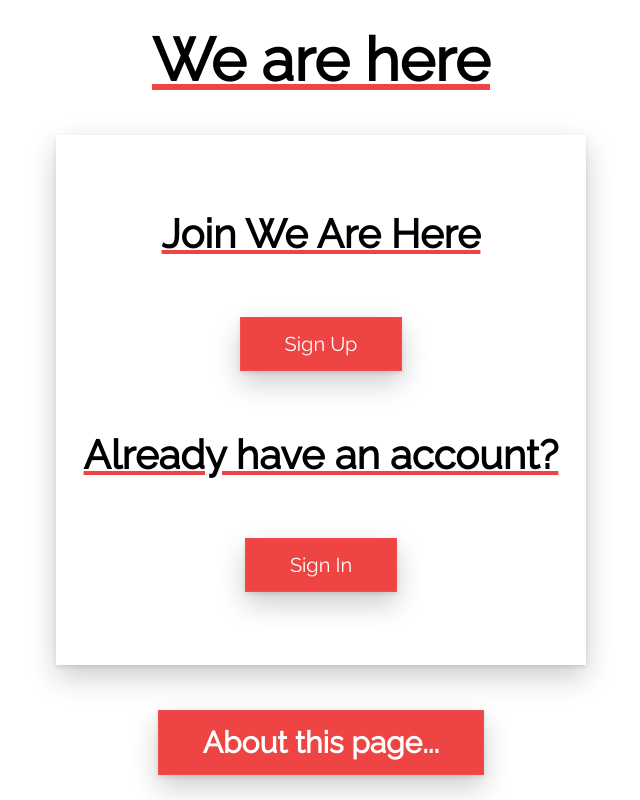
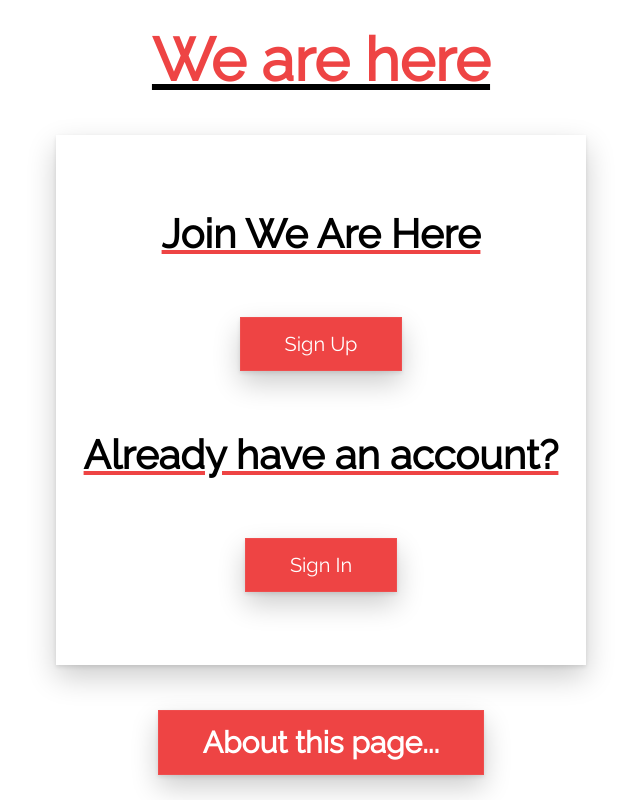
Before and after one commit to Professional-Kate/we-are-here-final-project, a React (Create React App) app in the folder client/: page /landing in a window 1280 px wide. Shown: the whole page, without its empty margins (319-959 px from the left). Built offline with nearby package versions, Linux system fonts and the light colour scheme.

Commit message:
updated CSS slightly. Main header is now red with a black underline, just like in the about page.

```diff
--- a/client/src/pages/Landing.css
+++ b/client/src/pages/Landing.css
@@ -58,6 +58,7 @@ ul {
 .main-heading {
   font-size: var(--larger-font-size);
   margin-bottom: var(--larger-gap);
+  color: var(--cyf-red);
 }
 
 #root {
--- a/client/src/pages/Landing.js
+++ b/client/src/pages/Landing.js
@@ -10,7 +10,7 @@ const Landing = () => {
   const clickEvent = () => setIsAboutPage((isAboutPage) => !isAboutPage); // flip the boolean in the state
 
   return <article id="landing-parent" className="landing-page">
-    <h1 id="main-heading" className="main-heading underline underline-color-red">We are here</h1>
+    <h1 id="main-heading" className="main-heading underline underline-color-black">We are here</h1>
     <section className="card box-shadow">
       {isAboutPage ? <AboutList /> : <SignInList />}
       </section>
```
